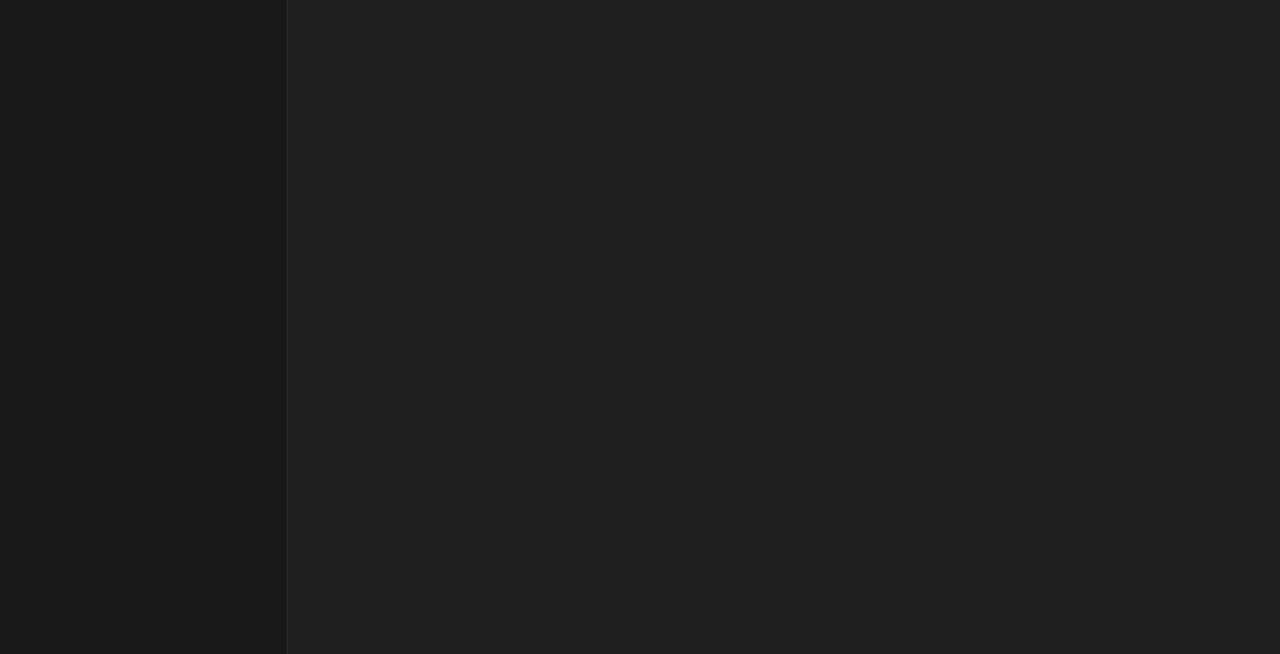
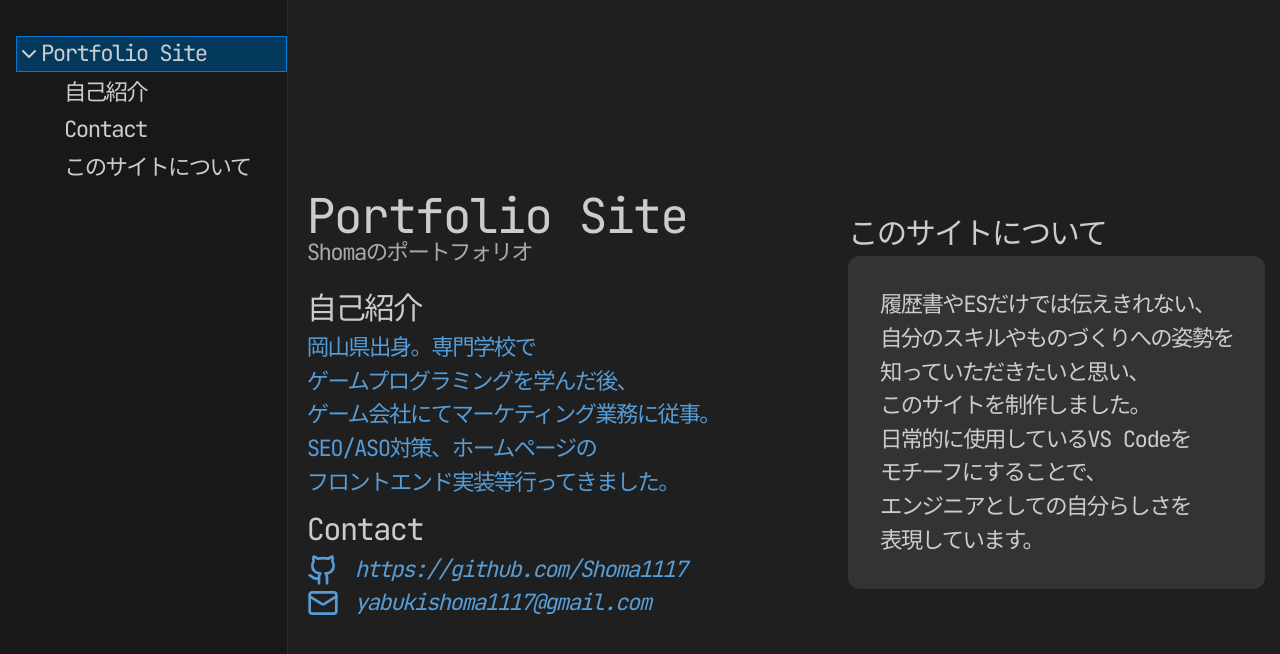
Before and after one commit to Shoma1117/web_portfolio, a Next.js app: page / in a window 1280 px wide. Shown: the top 654 px of the page. Built offline with nearby package versions, Linux system fonts and the light colour scheme.

Commit message:
[add]ヒーローセクション作成

```diff
--- /dev/null
+++ b/app/_components/about.tsx
@@ -0,0 +1,79 @@
+import { Github, Mail } from "lucide-react";
+
+export default function About() {
+  return (
+    <section className="flex flex-col md:flex-row items-center justify-center gap-32 min-h-dvh">
+      <div className="flex flex-col items-end md:w-1/2">
+        <div>
+          <h2 id="Portfolio" className="text-heading heading-section">
+            Portfolio Site
+          </h2>
+          <p className="text-description text-supplement">
+            Shomaのポートフォリオ
+          </p>
+          <h3 id="profile" className="text-subHeading mt-4">
+            自己紹介
+          </h3>
+          <p className="text-description text-primary">
+            岡山県出身。専門学校で <br />
+            ゲームプログラミングを学んだ後、
+            <br />
+            ゲーム会社にてマーケティング業務に従事。
+            <br />
+            SEO/ASO対策、ホームページの
+            <br />
+            フロントエンド実装等行ってきました。
+            <br />
+          </p>
+
+          <div>
+            <h3 id="contact" className="text-subHeading mt-2">
+              Contact
+            </h3>
+            <address>
+              <div className="flex items-center gap-4">
+                <Github size={32} className="text-primary" />
+                <a
+                  className="text-description text-primary"
+                  href="https://github.com/Shoma1117"
+                  target="_blank"
+                  rel="noopener noreferrer"
+                >
+                  https://github.com/Shoma1117
+                </a>
+              </div>
+              <div className="flex items-center gap-4">
+                <Mail size={32} className="text-primary" />
+                <a
+                  className="text-description text-primary"
+                  href="mailto:yabukishoma1117@gmail.com"
+                  rel="noopener noreferrer"
+                >
+                  yabukishoma1117@gmail.com
+                </a>
+              </div>
+            </address>
+          </div>
+        </div>
+      </div>
+
+      <div className="flex flex-col items-start md:w-1/2">
+        <h3 id="about" className="text-subHeading">
+          このサイトについて
+        </h3>
+        <div className="p-8 bg-bg-accent rounded-xl">
+          <p className="text-description text-text">
+            履歴書やESだけでは伝えきれない、 <br />
+            自分のスキルやものづくりへの姿勢を <br />
+            知っていただきたいと思い、 <br />
+            このサイトを制作しました。 <br />
+            日常的に使用しているVS Codeを <br />
+            モチーフにすることで、 <br />
+            エンジニアとしての自分らしさを <br />
+            表現しています。 <br />
+          </p>
+        </div>
+      </div>
+    </section>
+  );
+}
--- a/app/globals.css
+++ b/app/globals.css
@@ -3,30 +3,39 @@
 @theme {
   --color-bg: #1f1f1f;
   --color-bg-sub: #181818;
+  --color-bg-accent: #333333;
   --color-selection: #04395e;
   --color-border: #2b2b2b;
   --color-focus: #0078d4;
   --color-text: #cccccc;
+  --color-supplement: #a9a9a9;
   --color-primary: #569cd6;
-
 
   /* 英語はmono、日本語はnotoにフォールバックしてあげる*/
   --font-base: var(--font-jetBrainsMono), var(--font-notoSans), monospace;
 }
 
 @utility text-heading {
-    font-size: clamp(2rem, 1.5rem + 2.5vw, 3.5rem);
+  font-size: clamp(2rem, 1.5rem + 2vw, 3rem);
+  letter-spacing: -0.1rem;
+}
+
+@utility heading-section {
+  margin-bottom: -1rem;
 }
 
 @utility text-subHeading {
-    font-size: clamp(1.5rem, 1.5rem + 1.25vw, 2.5rem);
+  font-size: clamp(1.5rem, 1.5rem + 0.5vw, 2.0rem);
+  letter-spacing: -0.1rem;
 }
 
 /* サイドバーの見出し */
 @utility text-toc {
-    font-size: clamp(1rem, 1rem + 0.50vw, 1.5rem);
+  font-size: clamp(1rem, 1rem + 0.5vw, 1.5rem);
+  letter-spacing: -0.1rem;
 }
 
 @utility text-description {
-    font-size: clamp(1rem, 1rem + 0.5vw, 1.8rem);
+  font-size: clamp(1rem, 1rem + 0.5vw, 1.7rem);
+  letter-spacing: -0.1rem;
 }
--- a/app/page.tsx
+++ b/app/page.tsx
@@ -1,5 +1,7 @@
+import About from "./_components/about";
+
 export default function Portfolio() {
   return (
-    <></>
+    <About />
   );
 }
```
Lines whose indentation alone changed are shown as unchanged.
